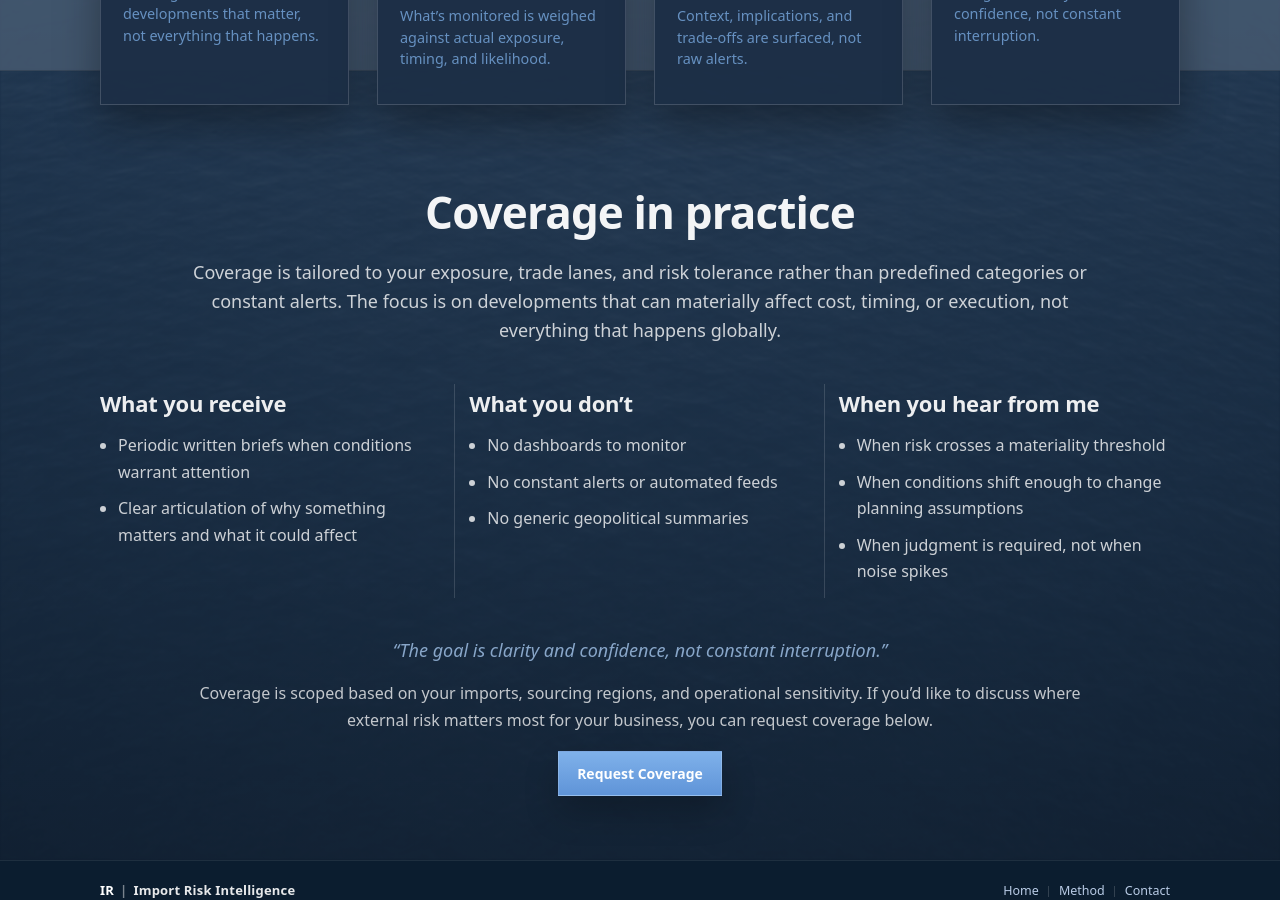
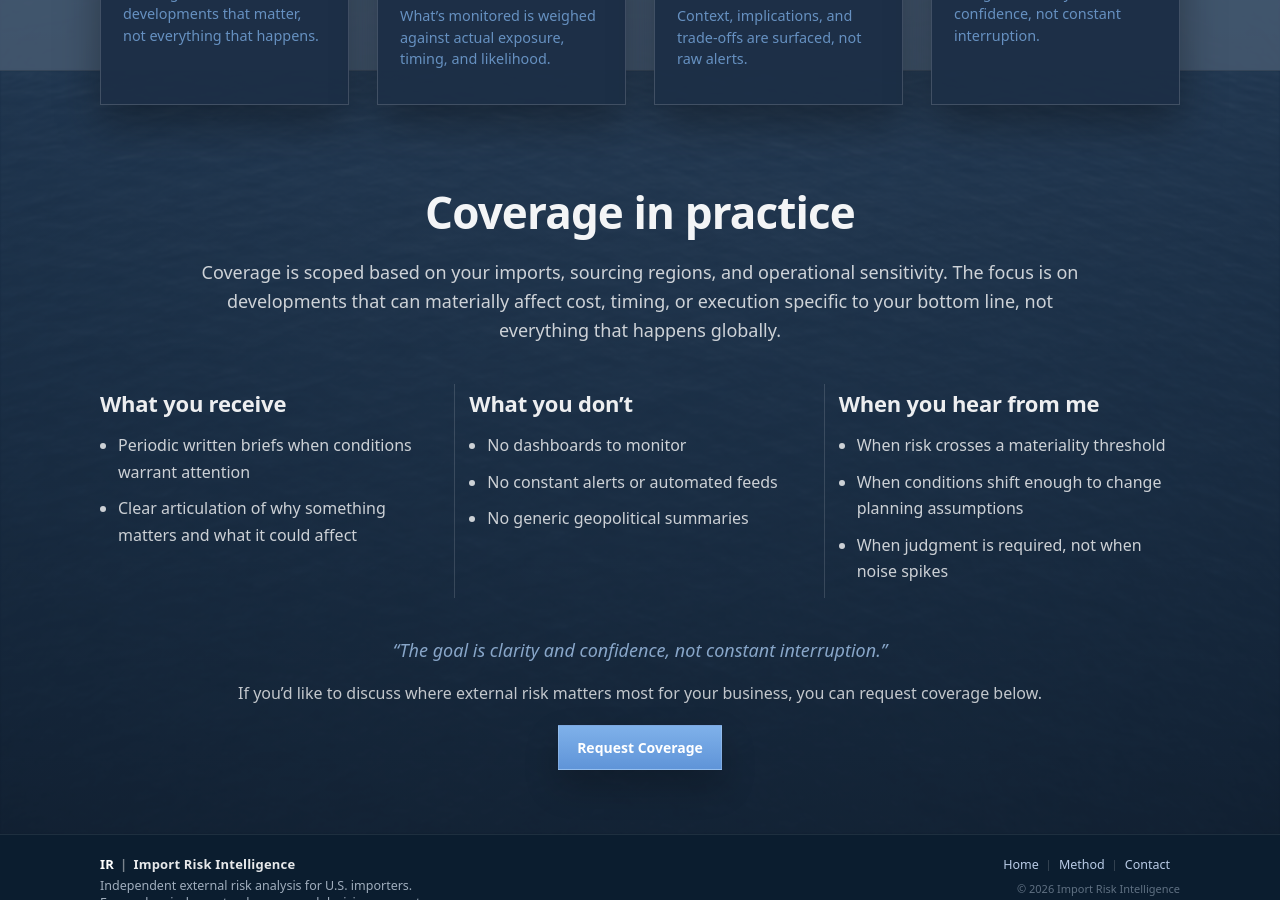
Before and after one commit to importrisk/import-risk-intelligence-site, a Jekyll site: the page built from method.html, in a window 1280 px wide and 900 px high, scrolled down 700 px. Built offline with Jekyll 4.4.1, drawn with Linux system fonts in a browser that asks for light colours.

Commit message:
Update method.html

```diff
--- a/method.html
+++ b/method.html
@@ -202,9 +202,8 @@
         <header class="mp-head">
           <h2 class="mp-title">Coverage in practice</h2>
           <p class="mp-lead">
-            Coverage is tailored to your exposure, trade lanes, and risk tolerance rather than predefined
-            categories or constant alerts. The focus is on developments that can materially affect cost,
-            timing, or execution, not everything that happens globally.
+            Coverage is scoped based on your imports, sourcing regions, and operational sensitivity. The focus is on developments that can materially affect cost,
+            timing, or execution specific to your bottom line, not everything that happens globally.
           </p>
         </header>
 
@@ -243,7 +242,6 @@
         </p>
 
         <p class="mp-foot">
-          Coverage is scoped based on your imports, sourcing regions, and operational sensitivity.
           If you’d like to discuss where external risk matters most for your business, you can request
           coverage below.
         </p>
```
